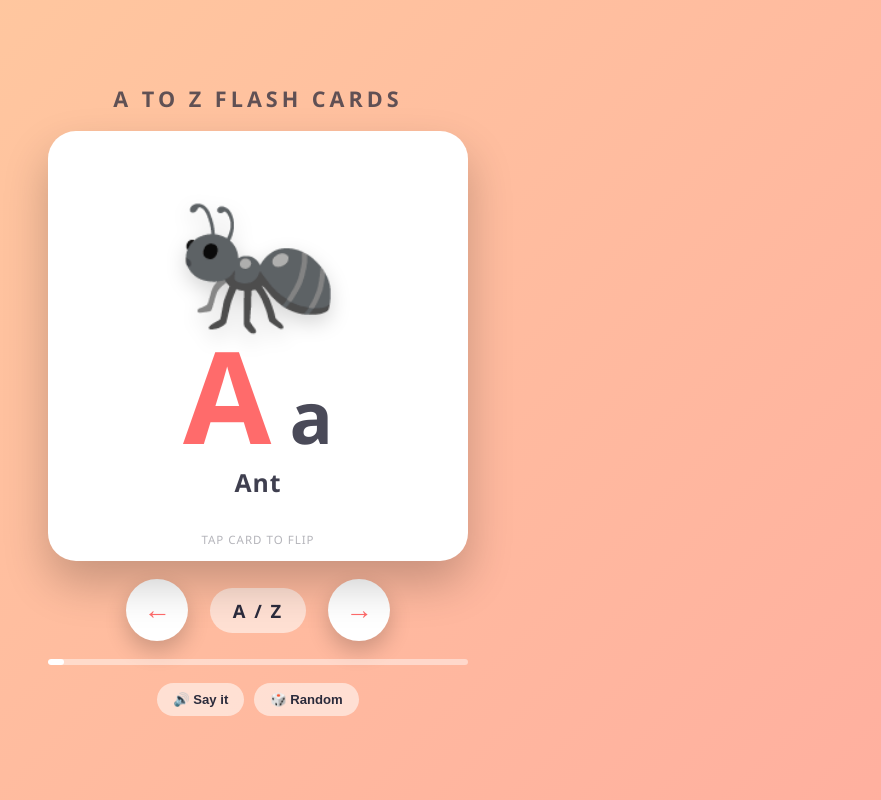
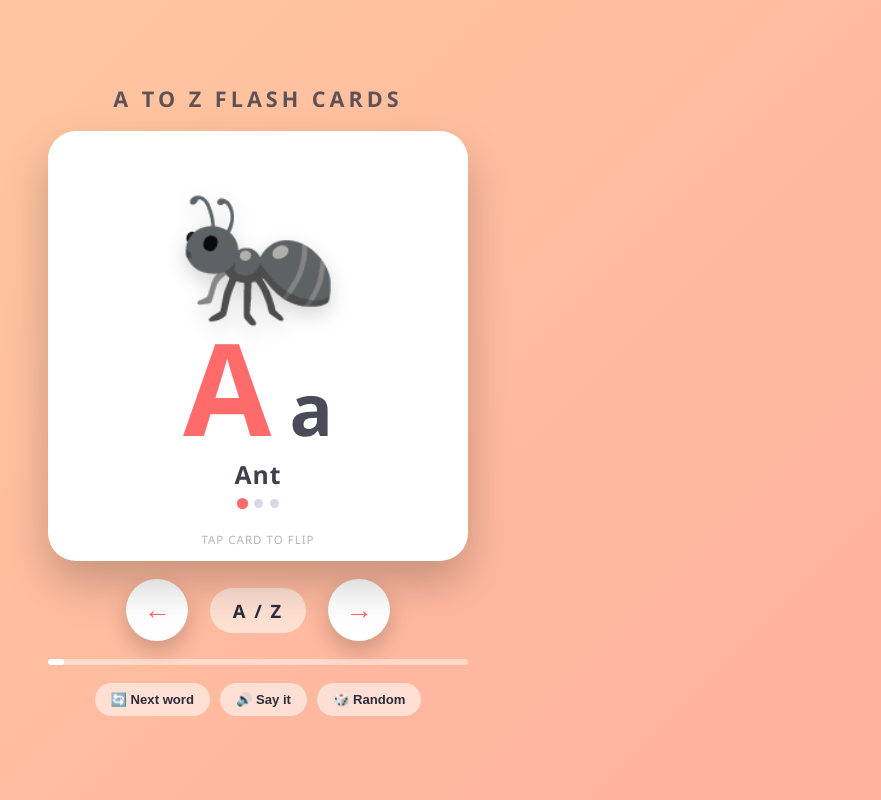
Before and after one commit to akshitachauhan113/Alphabet.com, a plain HTML site: page index.html in a window 1280 px wide. Shown: the whole page, without its empty margins (382-1263 px from the left). Drawn offline with Linux system fonts and the light colour scheme.

Commit message:
feat: support multiple vocabulary words per letter with navigation and indicator dots

```diff
--- a/index.html
+++ b/index.html
@@ -119,6 +119,25 @@
     text-transform: uppercase;
   }
 
+  .dots {
+    display: flex;
+    gap: 7px;
+    margin-top: 2px;
+  }
+
+  .dots i {
+    width: 9px;
+    height: 9px;
+    border-radius: 50%;
+    background: #d9d9e3;
+    transition: background 0.25s ease, transform 0.25s ease;
+  }
+
+  .dots i.on {
+    background: var(--accent);
+    transform: scale(1.25);
+  }
+
   .back .letters { flex-direction: column; gap: 2px; }
   .back .cap { color: var(--ink); }
   .back .small { color: var(--accent); }
@@ -228,6 +247,7 @@
           <span class="small" id="smallFront">a</span>
         </div>
         <div class="word" id="word">Ant</div>
+        <div class="dots" id="dots"></div>
         <div class="hint">tap card to flip</div>
       </div>
 
@@ -251,38 +271,39 @@
   <div class="bar"><span id="progress"></span></div>
 
   <div class="tools">
+    <button class="chip" id="nextWord">&#128260; Next word</button>
     <button class="chip" id="speak">&#128266; Say it</button>
     <button class="chip" id="random">&#127922; Random</button>
   </div>
 
 <script>
   const CARDS = [
-    { l: "A", w: "Ant",        e: "\u{1F41C}" },
-    { l: "B", w: "Bubbles",    e: "\u{1FAE7}" },
-    { l: "C", w: "Compass",    e: "\u{1F9ED}" },
-    { l: "D", w: "Dinosaur",   e: "\u{1F995}" },
-    { l: "E", w: "Eagle",      e: "\u{1F985}" },
-    { l: "F", w: "Fox",        e: "\u{1F98A}" },
-    { l: "G", w: "Giraffe",    e: "\u{1F992}" },
-    { l: "H", w: "Hedgehog",   e: "\u{1F994}" },
-    { l: "I", w: "Ice Cube",   e: "\u{1F9CA}" },
-    { l: "J", w: "Jar",        e: "\u{1FAD9}" },
-    { l: "K", w: "Kangaroo",   e: "\u{1F998}" },
-    { l: "L", w: "Lion",       e: "\u{1F981}" },
-    { l: "M", w: "Mushroom",   e: "\u{1F344}" },
-    { l: "N", w: "Nest",       e: "\u{1FABA}" },
-    { l: "O", w: "Octopus",    e: "\u{1F419}" },
-    { l: "P", w: "Penguin",    e: "\u{1F427}" },
-    { l: "Q", w: "Queen",      e: "\u{1F478}" },
-    { l: "R", w: "Rainbow",    e: "\u{1F308}" },
-    { l: "S", w: "Snake",      e: "\u{1F40D}" },
-    { l: "T", w: "Turtle",     e: "\u{1F422}" },
-    { l: "U", w: "Unicorn",    e: "\u{1F984}" },
-    { l: "V", w: "Volcano",    e: "\u{1F30B}" },
-    { l: "W", w: "Whale",      e: "\u{1F40B}" },
-    { l: "X", w: "X-Ray",      e: "\u{1FA7B}" },
-    { l: "Y", w: "Yo-Yo",      e: "\u{1F380}" },
-    { l: "Z", w: "Zebra",      e: "\u{1F993}" }
+    { l: "A", words: [ {w:"Ant",e:"\u{1F41C}"}, {w:"Anchor",e:"\u2693"}, {w:"Axe",e:"\u{1FA93}"} ] },
+    { l: "B", words: [ {w:"Bubbles",e:"\u{1FAE7}"}, {w:"Bread",e:"\u{1F35E}"}, {w:"Balloon",e:"\u{1F388}"} ] },
+    { l: "C", words: [ {w:"Compass",e:"\u{1F9ED}"}, {w:"Candle",e:"\u{1F56F}"}, {w:"Curling",e:"\u{1F94C}"} ] },
+    { l: "D", words: [ {w:"Dinosaur",e:"\u{1F995}"}, {w:"Diamond",e:"\u{1F48E}"}, {w:"Drum",e:"\u{1F941}"} ] },
+    { l: "E", words: [ {w:"Eagle",e:"\u{1F985}"}, {w:"Eggplant",e:"\u{1F346}"}, {w:"Envelope",e:"\u2709"} ] },
+    { l: "F", words: [ {w:"Fox",e:"\u{1F98A}"}, {w:"Feather",e:"\u{1FAB6}"}, {w:"Hand Fan",e:"\u{1FAAD}"} ] },
+    { l: "G", words: [ {w:"Giraffe",e:"\u{1F992}"}, {w:"Grapes",e:"\u{1F347}"}, {w:"Guitar",e:"\u{1F3B8}"} ] },
+    { l: "H", words: [ {w:"Hedgehog",e:"\u{1F994}"}, {w:"Hammer",e:"\u{1F528}"}, {w:"Helmet",e:"\u26D4"} ] },
+    { l: "I", words: [ {w:"Ice Cube",e:"\u{1F9CA}"}, {w:"Island",e:"\u{1F3DD}"}, {w:"Ink",e:"\u{1F58B}"} ] },
+    { l: "J", words: [ {w:"Jar",e:"\u{1FAD9}"}, {w:"Jellyfish",e:"\u{1FABC}"}, {w:"Juice",e:"\u{1F9C3}"} ] },
+    { l: "K", words: [ {w:"Kangaroo",e:"\u{1F998}"}, {w:"Kite",e:"\u{1FA81}"}, {w:"Key",e:"\u{1F511}"} ] },
+    { l: "L", words: [ {w:"Lion",e:"\u{1F981}"}, {w:"Ladder",e:"\u{1FA9E}"}, {w:"Lamp",e:"\u{1F4A1}"} ] },
+    { l: "M", words: [ {w:"Mushroom",e:"\u{1F344}"}, {w:"Magnet",e:"\u{1F9F2}"}, {w:"Moon",e:"\u{1F319}"} ] },
+    { l: "N", words: [ {w:"Nest",e:"\u{1FABA}"}, {w:"Needle",e:"\u{1FAA1}"}, {w:"Notebook",e:"\u{1F4D3}"} ] },
+    { l: "O", words: [ {w:"Octopus",e:"\u{1F419}"}, {w:"Orange",e:"\u{1F34A}"}, {w:"Olive",e:"\u{1FAD2}"} ] },
+    { l: "P", words: [ {w:"Penguin",e:"\u{1F427}"}, {w:"Pizza",e:"\u{1F355}"}, {w:"Piano",e:"\u{1F3B9}"} ] },
+    { l: "Q", words: [ {w:"Queen",e:"\u{1F478}"}, {w:"Question",e:"\u2753"}, {w:"Quiet",e:"\u{1F92B}"} ] },
+    { l: "R", words: [ {w:"Rainbow",e:"\u{1F308}"}, {w:"Rocket",e:"\u{1F680}"}, {w:"Ruler",e:"\u{1F4CF}"} ] },
+    { l: "S", words: [ {w:"Snake",e:"\u{1F40D}"}, {w:"Star",e:"\u2B50"}, {w:"Spoon",e:"\u{1F944}"} ] },
+    { l: "T", words: [ {w:"Turtle",e:"\u{1F422}"}, {w:"Telescope",e:"\u{1F52D}"}, {w:"Tent",e:"\u26FA"} ] },
+    { l: "U", words: [ {w:"Unicorn",e:"\u{1F984}"}, {w:"Umbrella",e:"\u2602"}, {w:"UFO",e:"\u{1F6F8}"} ] },
+    { l: "V", words: [ {w:"Volcano",e:"\u{1F30B}"}, {w:"Violin",e:"\u{1F3BB}"}, {w:"Van",e:"\u{1F690}"} ] },
+    { l: "W", words: [ {w:"Whale",e:"\u{1F40B}"}, {w:"Watch",e:"\u231A"}, {w:"Window",e:"\u{1FA9F}"} ] },
+    { l: "X", words: [ {w:"X-Ray",e:"\u{1FA7B}"}, {w:"Xylophone",e:"\u{1F3BC}"}, {w:"X-mas Tree",e:"\u{1F384}"} ] },
+    { l: "Y", words: [ {w:"Yo-Yo",e:"\u{1F380}"}, {w:"Yacht",e:"\u26F5"}, {w:"Yarn",e:"\u{1F9F6}"} ] },
+    { l: "Z", words: [ {w:"Zebra",e:"\u{1F993}"}, {w:"Zipper",e:"\u{1F90F}"}, {w:"Zero",e:"0\uFE0F\u20E3"} ] }
   ];
 
   const THEMES = [
@@ -307,23 +328,31 @@
   const soundW   = document.getElementById("soundWord");
   const counter  = document.getElementById("counter");
   const progress = document.getElementById("progress");
+  const dotsEl   = document.getElementById("dots");
 
-  let i = 0;
+  let i  = 0;   // letter index
+  let wi = 0;   // word index for current letter
 
   function render() {
     const c = CARDS[i];
+    const d = c.words[wi];
     const t = THEMES[i % THEMES.length];
 
-    emojiEl.textContent = c.e;
-    emojiBk.textContent = c.e;
+    emojiEl.textContent = d.e;
+    emojiBk.textContent = d.e;
     capF.textContent    = c.l;
     smallF.textContent  = c.l.toLowerCase();
     capB.textContent    = c.l;
     smallB.textContent  = c.l.toLowerCase();
-    wordEl.textContent  = c.w;
-    soundW.textContent  = c.l + " \u201C" + c.l + "\u201D for " + c.w;
+    wordEl.textContent  = d.w;
+    soundW.textContent  = c.l + " \u201C" + c.l + "\u201D for " + d.w;
     counter.textContent = c.l + " / Z";
     progress.style.width = ((i + 1) / CARDS.length * 100) + "%";
+
+    // word indicator dots (one per word for this letter)
+    dotsEl.innerHTML = c.words.map((_, k) =>
+      '<i class="' + (k === wi ? "on" : "") + '"></i>'
+    ).join("");
 
     document.documentElement.style.setProperty("--bg1", t[0]);
     document.documentElement.style.setProperty("--bg2", t[1]);
@@ -337,20 +366,32 @@
 
   function go(step) {
     i = (i + step + CARDS.length) % CARDS.length;
+    wi = 0;
     card.classList.remove("flipped");
     card.classList.add("bounce");
     setTimeout(() => card.classList.remove("bounce"), 400);
     setTimeout(render, 120);
   }
 
+  function nextWord() {
+    const c = CARDS[i];
+    wi = (wi + 1) % c.words.length;
+    card.classList.add("bounce");
+    setTimeout(() => card.classList.remove("bounce"), 400);
+    render();
+  }
+
   document.getElementById("next").onclick = () => go(1);
   document.getElementById("prev").onclick = () => go(-1);
   card.onclick = () => card.classList.toggle("flipped");
+
+  document.getElementById("nextWord").onclick = nextWord;
 
   document.getElementById("random").onclick = () => {
     let n;
     do { n = Math.floor(Math.random() * CARDS.length); } while (n === i);
     i = n;
+    wi = Math.floor(Math.random() * CARDS[n].words.length);
     card.classList.remove("flipped");
     render();
   };
@@ -358,7 +399,8 @@
   document.getElementById("speak").onclick = () => {
     if (!("speechSynthesis" in window)) return;
     const c = CARDS[i];
-    const u = new SpeechSynthesisUtterance(c.l + ". " + c.l + " for " + c.w);
+    const d = c.words[wi];
+    const u = new SpeechSynthesisUtterance(c.l + ". " + c.l + " for " + d.w);
     u.rate = 0.85;
     u.pitch = 1.1;
     speechSynthesis.cancel();
@@ -368,6 +410,7 @@
   document.addEventListener("keydown", (e) => {
     if (e.key === "ArrowRight") go(1);
     if (e.key === "ArrowLeft")  go(-1);
+    if (e.key === "ArrowDown" || e.key === "n" || e.key === "N") nextWord();
     if (e.key === " ") { e.preventDefault(); card.classList.toggle("flipped"); }
   });
 
```
